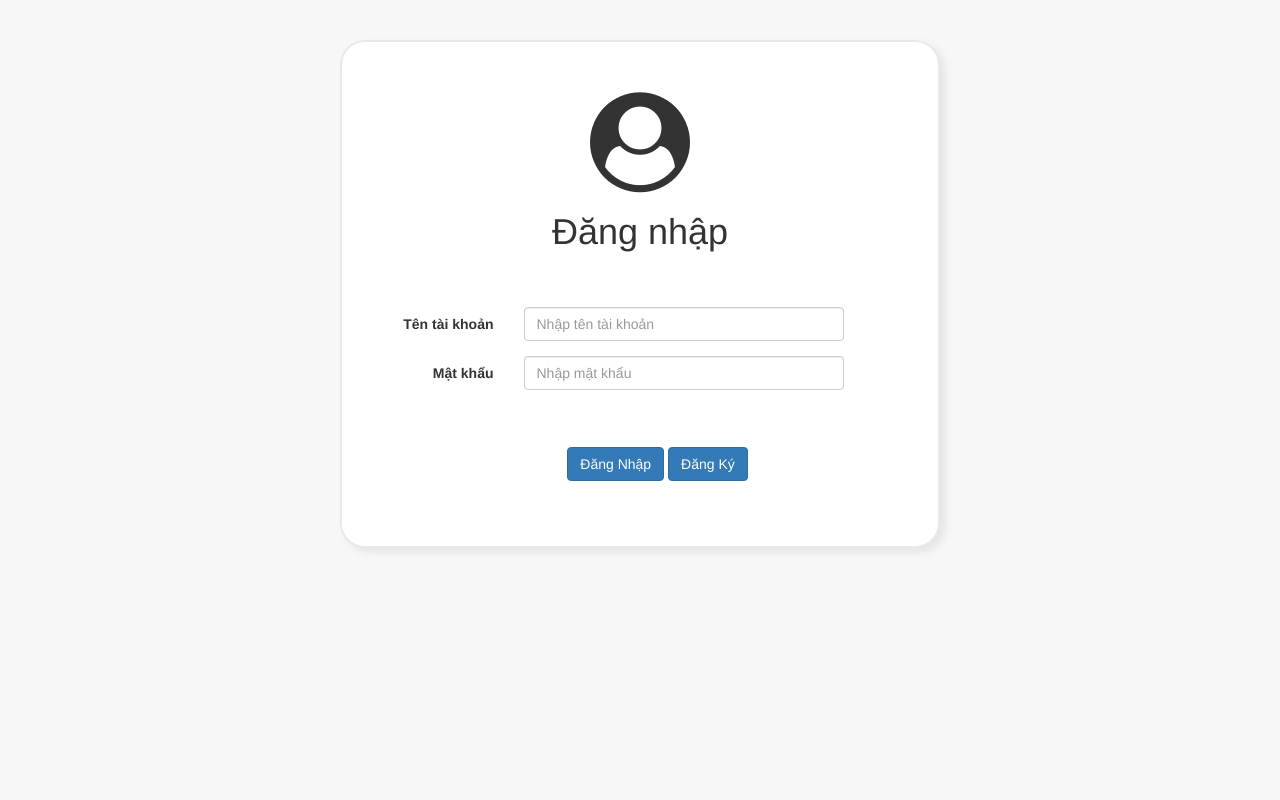
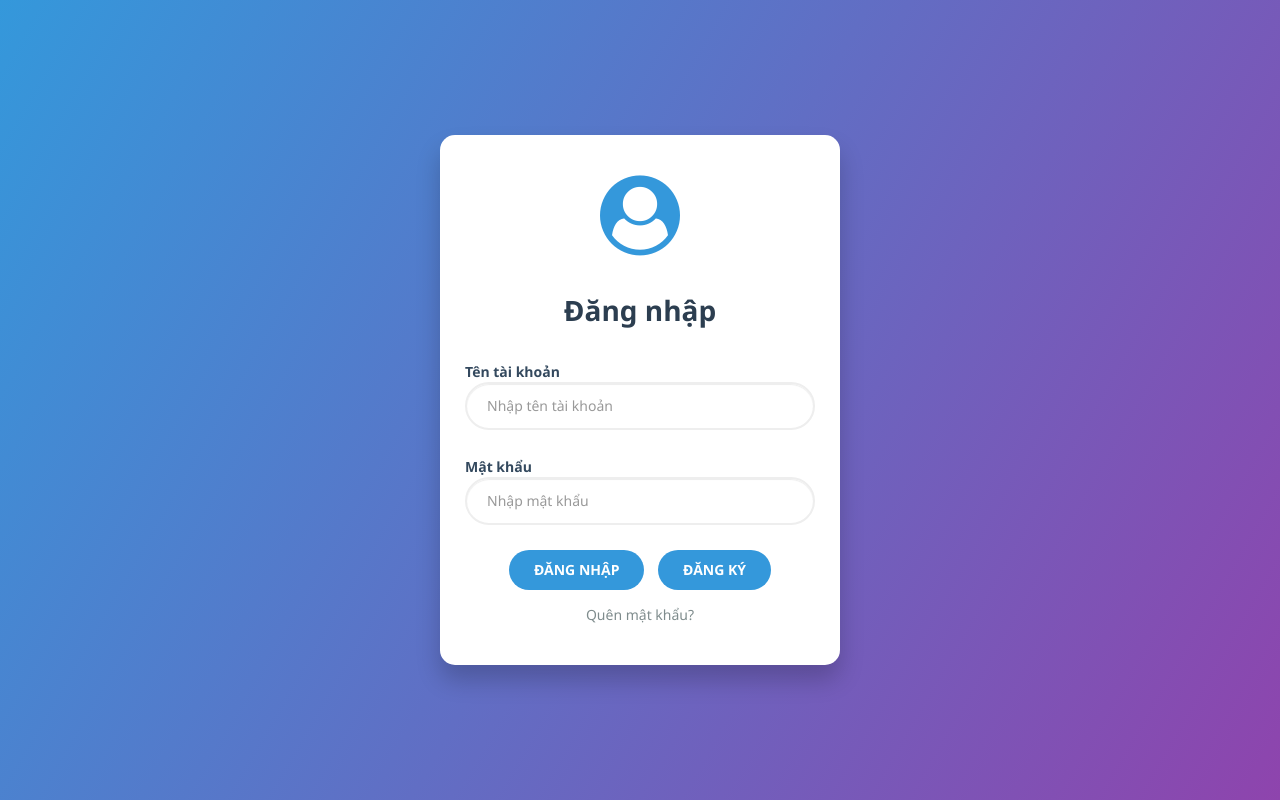
Before and after one commit to LangThong/Nhom11_SieuThiDienMay, a PHP site: page /Admin/login.php in a window 1280 px wide. Run offline with PHP 8.4, Linux system fonts and the light colour scheme.

Commit message:
Chinh sua trang login ngay cuoi

```diff
--- a/Admin/login.php
+++ b/Admin/login.php
@@ -11,7 +11,7 @@ if (isset($_POST["ok"])) {
         $username=$_POST["user"];
     }
     if (empty($_POST["pass"])) {
-		$loi["password"]=" Vui lòng nhập mật khẩu";
+        $loi["password"]="Vui lòng nhập mật khẩu";
     }
     else{
         $password=$_POST["pass"];
@@ -22,7 +22,6 @@ if (isset($_POST["ok"])) {
         $pas="";
         $conn=mysqli_connect("localhost",$us,$pas,"datanhom11");
         mysqli_select_db($conn,"datanhom11");
-		//truy vấn dưc liệu
         $result=mysqli_query($conn,"select * from user where Username='$username' and MatKhau='$password'");
         if (mysqli_num_rows($result)==1) {
             $data=mysqli_fetch_assoc($result);
@@ -37,12 +36,10 @@ if (isset($_POST["ok"])) {
                 header("location:../index.php");
                 exit();
             }
-
         }
         else{
             $oi["ok"]="Bạn đã nhập sai tài khoản hoặc mật khẩu";
         }
-	//đóng csdl
         mysqli_close($conn);
     }
 }
@@ -54,47 +51,140 @@ if (isset($_POST["ok"])) {
     <title>Đăng Nhập</title>
     <link rel="stylesheet" type="text/css" href="../css/bootstrap.css">
     <link rel="stylesheet" type="text/css" href="../css/font-awesome.css">
-	<link rel="stylesheet" type="text/css" href="../css/styles.css">
+    <style>
+        body {
+            background: linear-gradient(120deg, #3498db, #8e44ad);
+            height: 100vh;
+            display: flex;
+            align-items: center;
+            justify-content: center;
+            margin: 0;
+            font-family: 'Segoe UI', Tahoma, Geneva, Verdana, sans-serif;
+        }
+
+        .login {
+            background: white;
+            width: 400px;
+            padding: 40px;
+            border-radius: 15px;
+            box-shadow: 0 15px 25px rgba(0,0,0,0.2);
+        }
+
+        .login-icon {
+            color: #3498db;
+            margin-bottom: 20px;
+            transition: transform 0.3s ease;
+        }
+
+        .login-icon:hover {
+            transform: scale(1.1);
+        }
+
+        h1 {
+            color: #2c3e50;
+            font-size: 28px;
+            margin-bottom: 30px;
+            font-weight: 600;
+        }
+
+        .form-control {
+            border-radius: 25px;
+            padding: 12px 20px;
+            height: auto;
+            border: 2px solid #eee;
+            transition: all 0.3s ease;
+        }
+
+        .form-control:focus {
+            border-color: #3498db;
+            box-shadow: none;
+        }
+
+        .btn {
+            border-radius: 25px;
+            padding: 10px 25px;
+            font-weight: 600;
+            text-transform: uppercase;
+            font-size: 14px;
+            margin: 5px;
+            transition: all 0.3s ease;
+        }
+
+        .btn-primary {
+            background: #3498db;
+            border: none;
+        }
+
+        .btn-primary:hover {
+            background: #2980b9;
+            transform: translateY(-2px);
+        }
+
+        .error-message {
+            color: #e74c3c;
+            font-size: 14px;
+            margin-top: 5px;
+            text-align: left;
+        }
+
+        .form-group {
+            margin-bottom: 20px;
+        }
+
+        .control-label {
+            font-weight: 600;
+            color: #34495e;
+        }
+
+        .forgot-password {
+            color: #7f8c8d;
+            font-size: 14px;
+            text-decoration: none;
+            display: block;
+            margin-top: 10px;
+        }
+
+        .forgot-password:hover {
+            color: #3498db;
+        }
+    </style>
 </head>
-<body style="background: #F7F7F7; height: 100%" >
-
-	<div class="login" style="width:600px;margin:auto;position:relative;top: 40px; box-shadow: 5px 4px 8px rgba(0,0,0, .08);">
-			<center><i class="fa fa-user-circle" aria-hidden="true" style="font-size:100px;"></i></center>
+<body>
+    <div class="login">
+        <center>
+            <i class="fa fa-user-circle login-icon" aria-hidden="true" style="font-size:80px;"></i>
+        </center>
         <form class="form-horizontal" action="login.php" method="post">
             <div class="text-center">
                 <h1>Đăng nhập</h1>
             </div>
+
             <div class="form-group">
-				    <label for="inputPassword3" class="col-sm-3 control-label">&nbsp</label>
-				    <div class="col-sm-8">
-				    	<p class="col-sm-12" style="color:red;">&nbsp</p>
-				    </div>
+                <label class="control-label">Tên tài khoản</label>
+                <input type="text" name="user" class="form-control" placeholder="Nhập tên tài khoản">
+                <?php if($loi["username"]) { ?>
+                    <div class="error-message"><?php echo $loi["username"]; ?></div>
+                <?php } ?>
             </div>
 
             <div class="form-group">
-				    <label class="col-sm-3 control-label">Tên tài khoản</label>
-				    <div class="col-sm-8">
-				    	<input type="text" name="user" class="form-control" placeholder="Nhập tên tài khoản">
+                <label class="control-label">Mật khẩu</label>
+                <input type="password" class="form-control" name="pass" placeholder="Nhập mật khẩu">
+                <?php if($loi["password"]) { ?>
+                    <div class="error-message"><?php echo $loi["password"]; ?></div>
+                <?php } ?>
             </div>
-				</div>
-				<div class="form-group">
-				    <label for="inputPassword3" class="col-sm-3 control-label">Mật khẩu</label>
-				    <div class="col-sm-8">
-				    	<input type="password" class="form-control" name="pass" placeholder="Nhập mật khẩu">
-				    </div>
-				</div>
-				<div class="form-group">
-				    <label for="inputPassword3" class="col-sm-3 control-label">&nbsp</label>
-				    <div class="col-sm-8">
-				    	<p class="col-sm-12" style="color:red;"><?php echo $oi["ok"] ?></p>
-				    </div>
-				</div>
-				<div class="form-group">
-				    <div class="col-sm-offset-4 col-sm-8">
+
+            <?php if($oi["ok"]) { ?>
+                <div class="error-message text-center mb-3"><?php echo $oi["ok"]; ?></div>
+            <?php } ?>
+
+            <div class="text-center">
                 <button type="submit" name="ok" class="btn btn-primary">Đăng Nhập</button>
                 <a href="register.php" class="btn btn-primary">Đăng Ký</a>
             </div>
-				</div>
+
+            <a href="#" class="forgot-password text-center">Quên mật khẩu?</a>
         </form>
     </div>
 </body>
```
Lines whose indentation alone changed are shown as unchanged.
